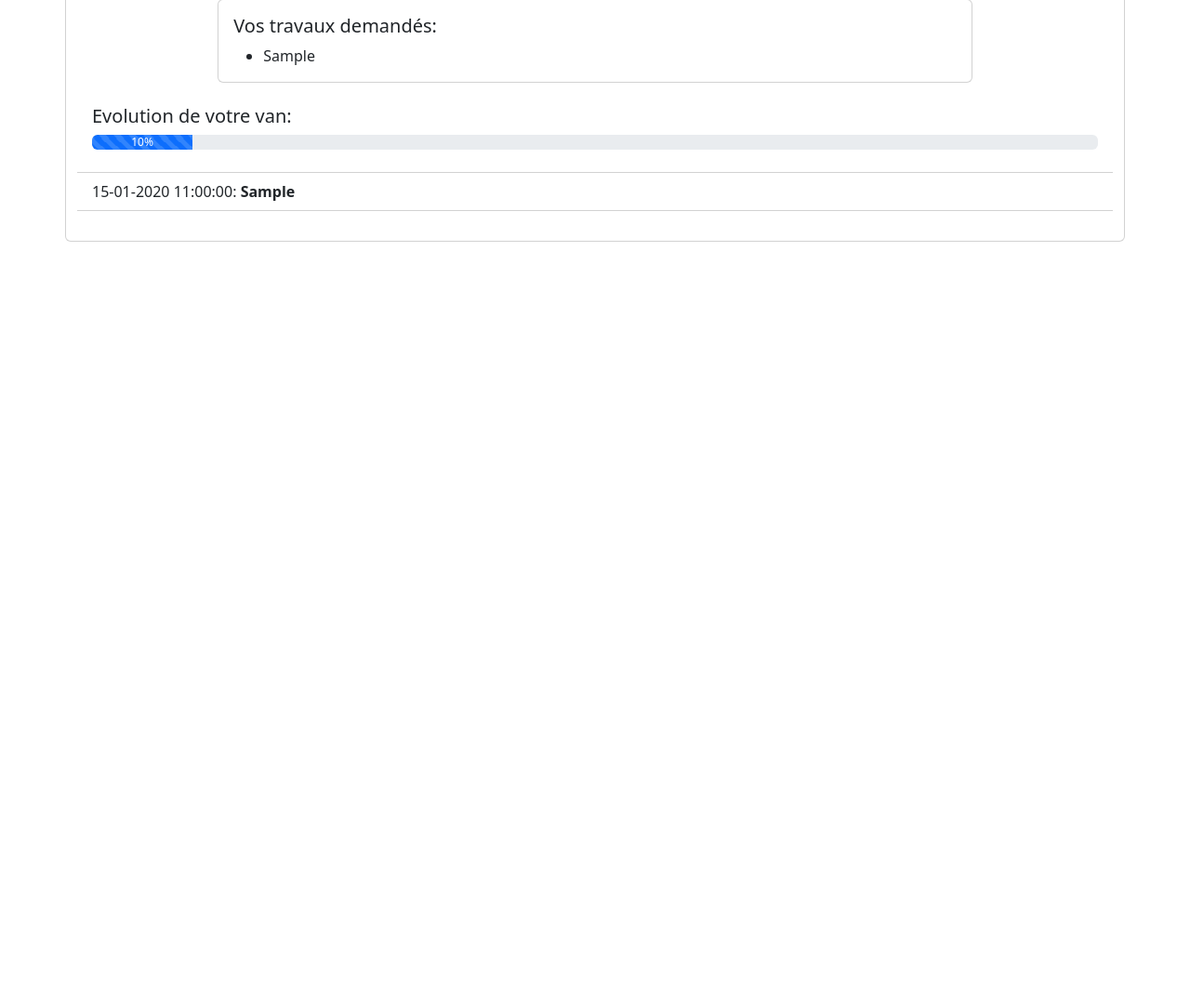
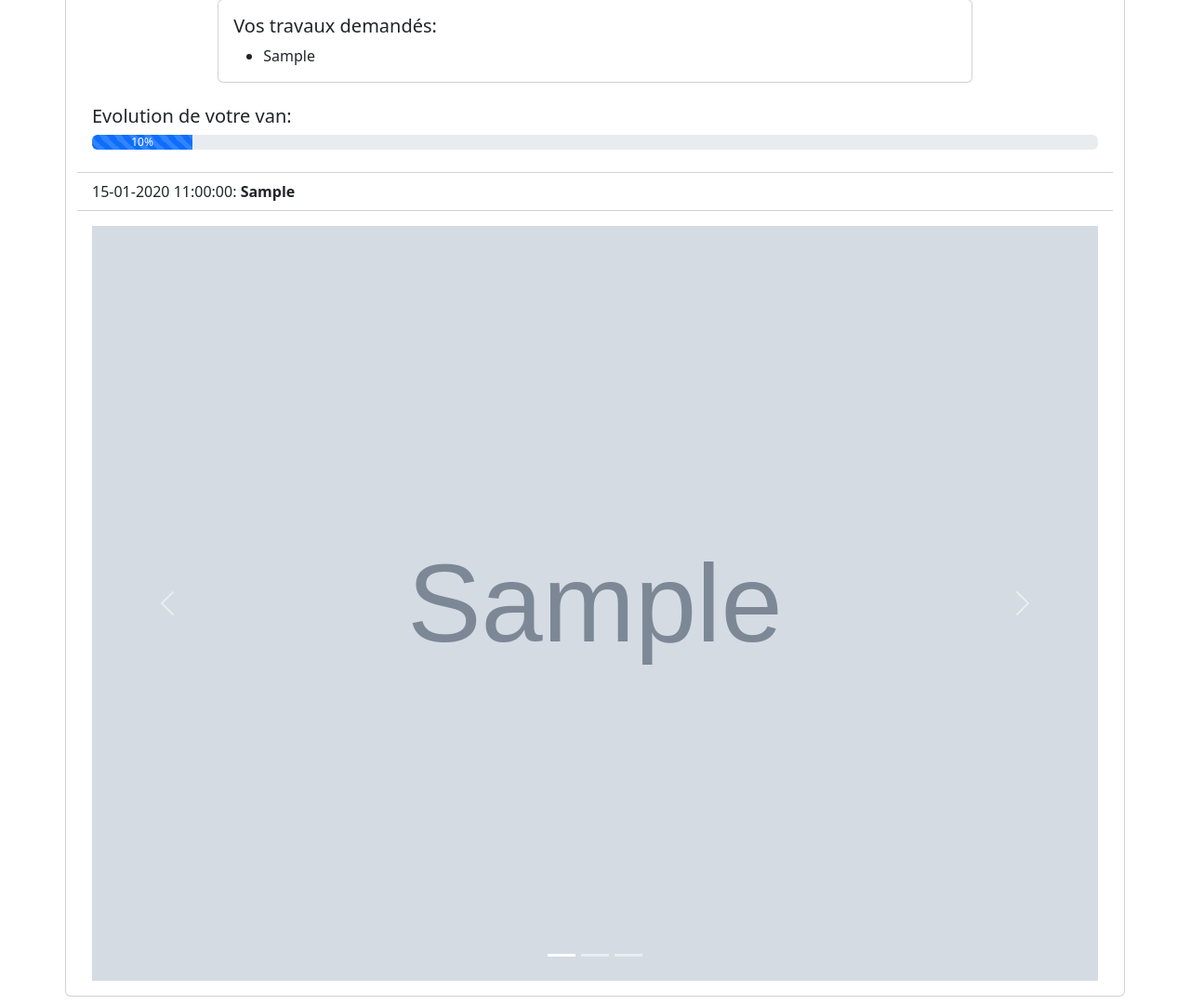
Before and after one commit to nass22/django-task_progression, a Django app: page /van/00000000-0000-0000-0000-000000000001/ in a window 1280 px wide. Shown: the part 660-1740 px from the top of the page at 93% size. Before the commit the page ends 920 px from the top, so only its background shows below. Run offline with Django 4.2, Linux system fonts and the light colour scheme; tables that the repository leaves empty hold one stand-in row (values such as "Sample post"); grey boxes marked "Sample" are stand-in pictures; some web fonts are replaced.

Commit message:
add img to front

```diff
--- a/task_progression/task_progression/settings.py
+++ b/task_progression/task_progression/settings.py
@@ -128,6 +128,5 @@ STATIC_ROOT = os.path.join(BASE_DIR, "static")
 DEFAULT_AUTO_FIELD = 'django.db.models.BigAutoField'
 
 # Upload files (images)
-
-# MEDIA_ROOT = os.path.join(BASE_DIR, "media")
-# MEDIA_URL = "/media/"
+MEDIA_ROOT = os.path.join(BASE_DIR, "media")
+MEDIA_URL = "/media/"
--- a/task_progression/task_progression/urls.py
+++ b/task_progression/task_progression/urls.py
@@ -14,8 +14,10 @@ Including another URLconf
     2. Add a URL to urlpatterns:  path('blog/', include('blog.urls'))
 """
 from django import views
+from django.conf import settings
 from django.contrib import admin
 from django.urls import include, path
+from django.conf.urls.static import static
 from van import views
 
 urlpatterns = [
@@ -23,3 +25,6 @@ urlpatterns = [
     path('', include('home.urls')),
     path('van/<uuid:tracking_id>/', views.tracking),
 ]
+
+if settings.DEBUG:  # new
+    urlpatterns += static(settings.MEDIA_URL, document_root=settings.MEDIA_ROOT)
--- a/task_progression/van/models.py
+++ b/task_progression/van/models.py
@@ -31,8 +31,11 @@ class Work_tracking(models.Model):
         return name
 
 class Img_tracking(models.Model):
+    def path_upload_to(instance, filename):
+        return 'images/van/{}/{}'.format(instance.van.id, filename)
+
     van = models.ForeignKey(Van, on_delete=models.CASCADE)
-    picture = models.ImageField(upload_to='images/van/')
+    picture = models.ImageField(upload_to=path_upload_to)
     created_at = models.DateTimeField(auto_now_add=True)
     updated_at = models.DateTimeField(auto_now=True)
 
--- a/task_progression/van/templates/van/tracking.html
+++ b/task_progression/van/templates/van/tracking.html
@@ -58,8 +58,30 @@
                         <li class="list-group-item">{{work.created_at|date:"d-m-Y H:i:s"}}: <b>{{work.work_progress_done}}</b></li>
                     {% endfor %}
                 </ul>
+
                 <div class="card-body">
-
+                    <div id="carouselExampleIndicators" class="carousel slide">
+                        <div class="carousel-indicators">
+                          <button type="button" data-bs-target="#carouselExampleIndicators" data-bs-slide-to="0" class="active" aria-current="true" aria-label="Slide 1"></button>
+                          <button type="button" data-bs-target="#carouselExampleIndicators" data-bs-slide-to="1" aria-label="Slide 2"></button>
+                          <button type="button" data-bs-target="#carouselExampleIndicators" data-bs-slide-to="2" aria-label="Slide 3"></button>
+                        </div>
+                        <div class="carousel-inner">
+                            {% for img in img_tracking %}
+                                <div class="carousel-item active">
+                                    <img src="{{ img.picture.url }}" class="d-block w-100" alt="work_progress">
+                                </div>
+                            {% endfor %}
+                        </div>
+                        <button class="carousel-control-prev" type="button" data-bs-target="#carouselExampleIndicators" data-bs-slide="prev">
+                          <span class="carousel-control-prev-icon" aria-hidden="true"></span>
+                          <span class="visually-hidden">Previous</span>
+                        </button>
+                        <button class="carousel-control-next" type="button" data-bs-target="#carouselExampleIndicators" data-bs-slide="next">
+                          <span class="carousel-control-next-icon" aria-hidden="true"></span>
+                          <span class="visually-hidden">Next</span>
+                        </button>
+                      </div>
                 </div>
             </div>
             <h2></h2>
--- a/task_progression/van/views.py
+++ b/task_progression/van/views.py
@@ -1,6 +1,6 @@
 from django.shortcuts import render
 
-from van.models import Van, Work_tracking
+from van.models import Van, Work_tracking, Img_tracking
 
 # Create your views here.
 
@@ -9,9 +9,10 @@ def tracking(request, tracking_id):
 
     van = Van.objects.get(tracking_id=tracking_id)
     work_tracking = Work_tracking.objects.filter(van=van).order_by('-created_at')
-    # van = Van.objects.filter(id=van_tracking.van.id)
+    img_tracking = Img_tracking.objects.filter(van=van).order_by('-created_at')
 
     return render(request,
                   'van/tracking.html',
                   {'van': van,
-                   'work_tracking': work_tracking})
+                   'work_tracking': work_tracking,
+                   'img_tracking': img_tracking})
```
Also changed, not shown: task_progression/media/images/van/1/carroussel1.jpg (added).
